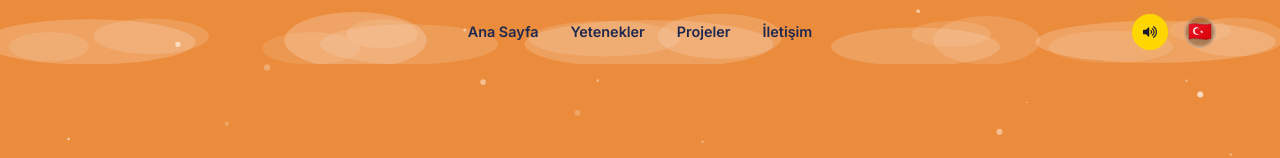
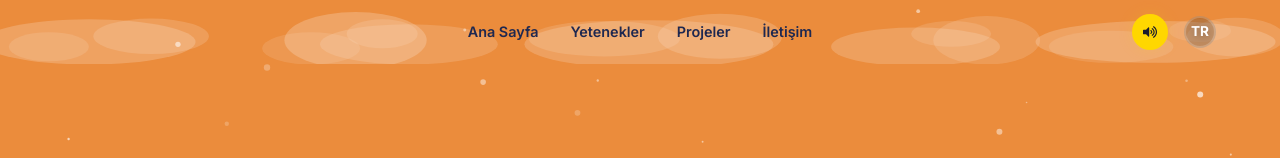
Before and after one commit to Lurall/Burak-Bilgic-Portfolio, a Next.js app: page / in a window 1280 px wide. Shown: the top 158 px of the page. Built offline with nearby package versions, Linux system fonts and the light colour scheme.

Commit message:
Update language switcher to use text (TR/US) instead of flags

```diff
--- a/src/components/Navbar.tsx
+++ b/src/components/Navbar.tsx
@@ -113,12 +113,12 @@ export default function Navbar() {
                     <MusicPlayer />
                     <button
                         onClick={toggleLanguage}
-                        className="flex items-center justify-center w-8 h-8 rounded-full cursor-pointer overflow-hidden transition-transform hover:scale-110"
+                        className="flex items-center justify-center w-8 h-8 rounded-full cursor-pointer overflow-hidden transition-transform hover:scale-110 uppercase text-white font-bold"
                         style={{ border: "2px solid rgba(255,255,255,0.2)", background: "rgba(0,0,0,0.2)" }}
                         aria-label="Toggle Language"
                     >
-                        <span className="text-[1.2rem] leading-none mb-0.5" style={{ filter: "drop-shadow(0 2px 4px rgba(0,0,0,0.3))" }}>
-                            {language === "tr" ? "🇹🇷" : "🇺🇸"}
+                        <span className="text-[0.85rem] leading-none" style={{ filter: "drop-shadow(0 2px 4px rgba(0,0,0,0.3))" }}>
+                            {language === "tr" ? "TR" : "US"}
                         </span>
                     </button>
                 </div>
```
